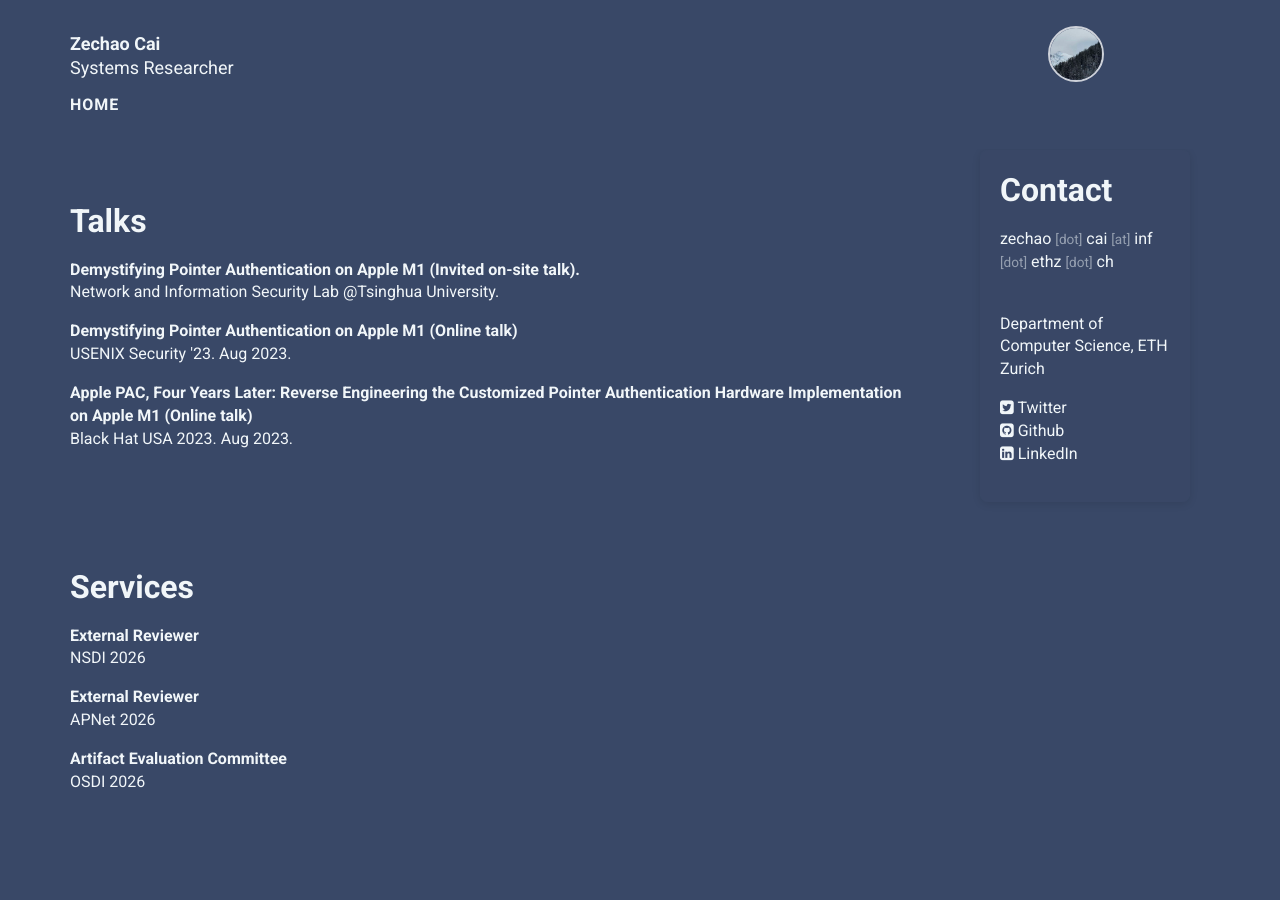
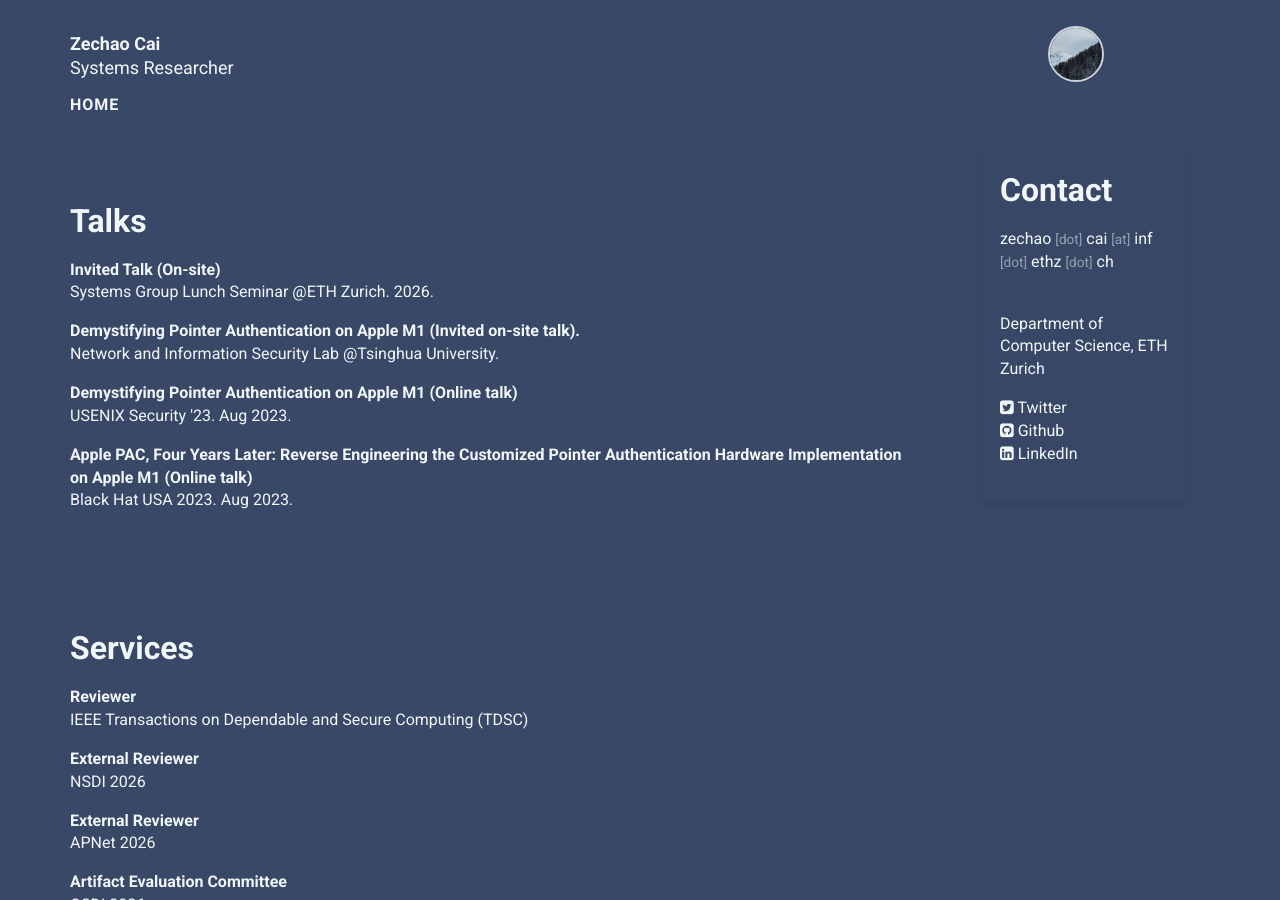
Before and after one commit to zech4o/zech4o.github.io, a Jekyll site: the page built from index.html, in a window 1280 px wide and 900 px high, scrolled down 1271 px. Built offline with Jekyll 4.4.1, drawn with Linux system fonts in a browser that asks for light colours; nearby versions of some CDN libraries.

Commit message:
Add ETH Systems Group lunch seminar talk and TDSC reviewer service
Co-Authored-By: Claude Opus 5.5 <noreply@anthropic.com>
Claude-Session: https://claude.ai/code/session_017rTjoaAnZz18pQn8hhyiyv

```diff
--- a/_data/presentations.yml
+++ b/_data/presentations.yml
@@ -1,3 +1,8 @@
+-
+  title: Invited Talk (On-site)
+  location: Systems Group Lunch Seminar @ETH Zurich. 2026.
+  date: 2026 (on-site)
+
 -
   title: Demystifying Pointer Authentication on Apple M1 (Invited on-site talk).
   location: Network and Information Security Lab @Tsinghua University.
--- a/_data/services.yml
+++ b/_data/services.yml
@@ -1,3 +1,6 @@
+-
+  name: Reviewer
+  description: IEEE Transactions on Dependable and Secure Computing (TDSC)
 -
   name: External Reviewer
   description: NSDI 2026
```
